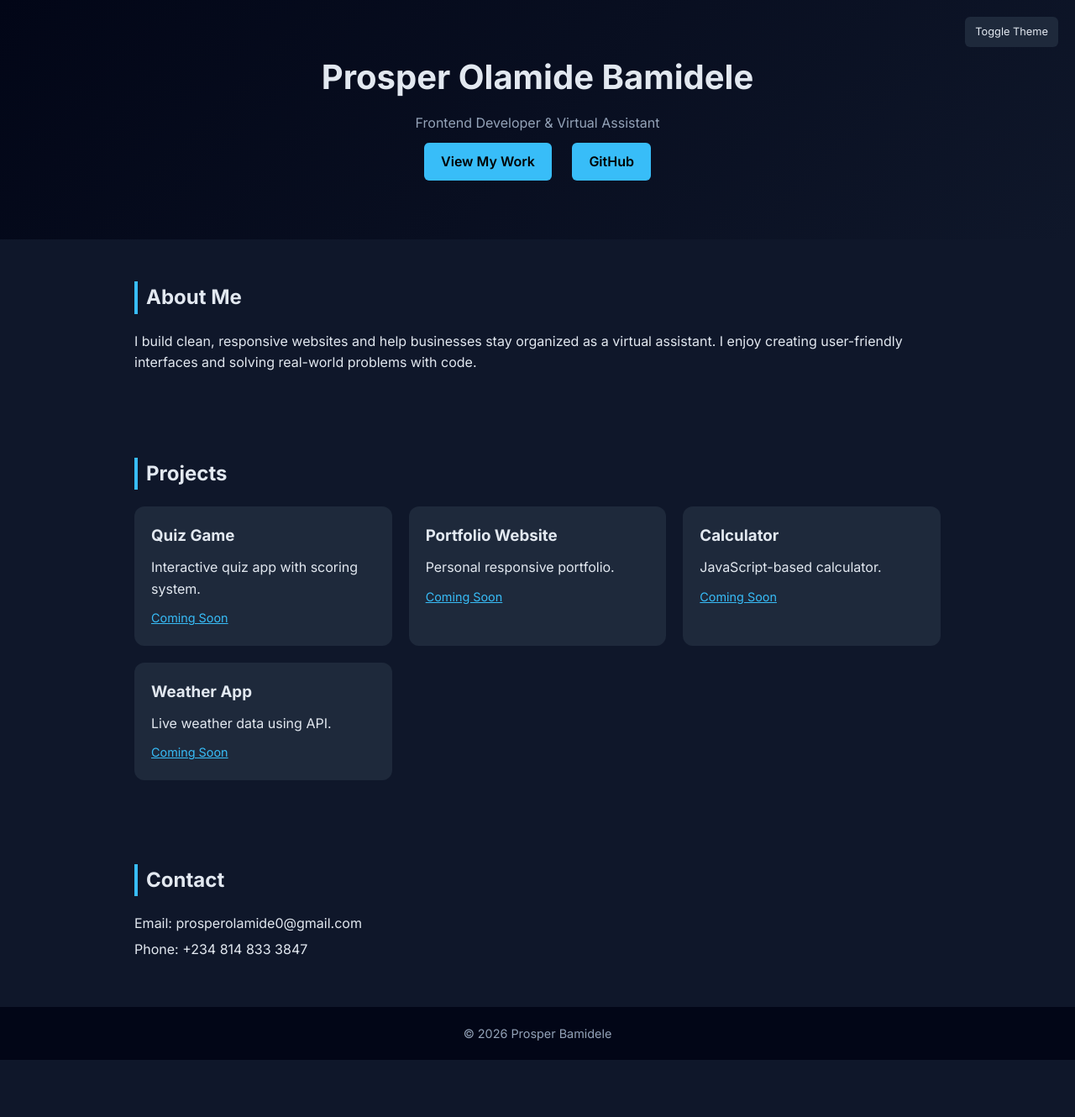
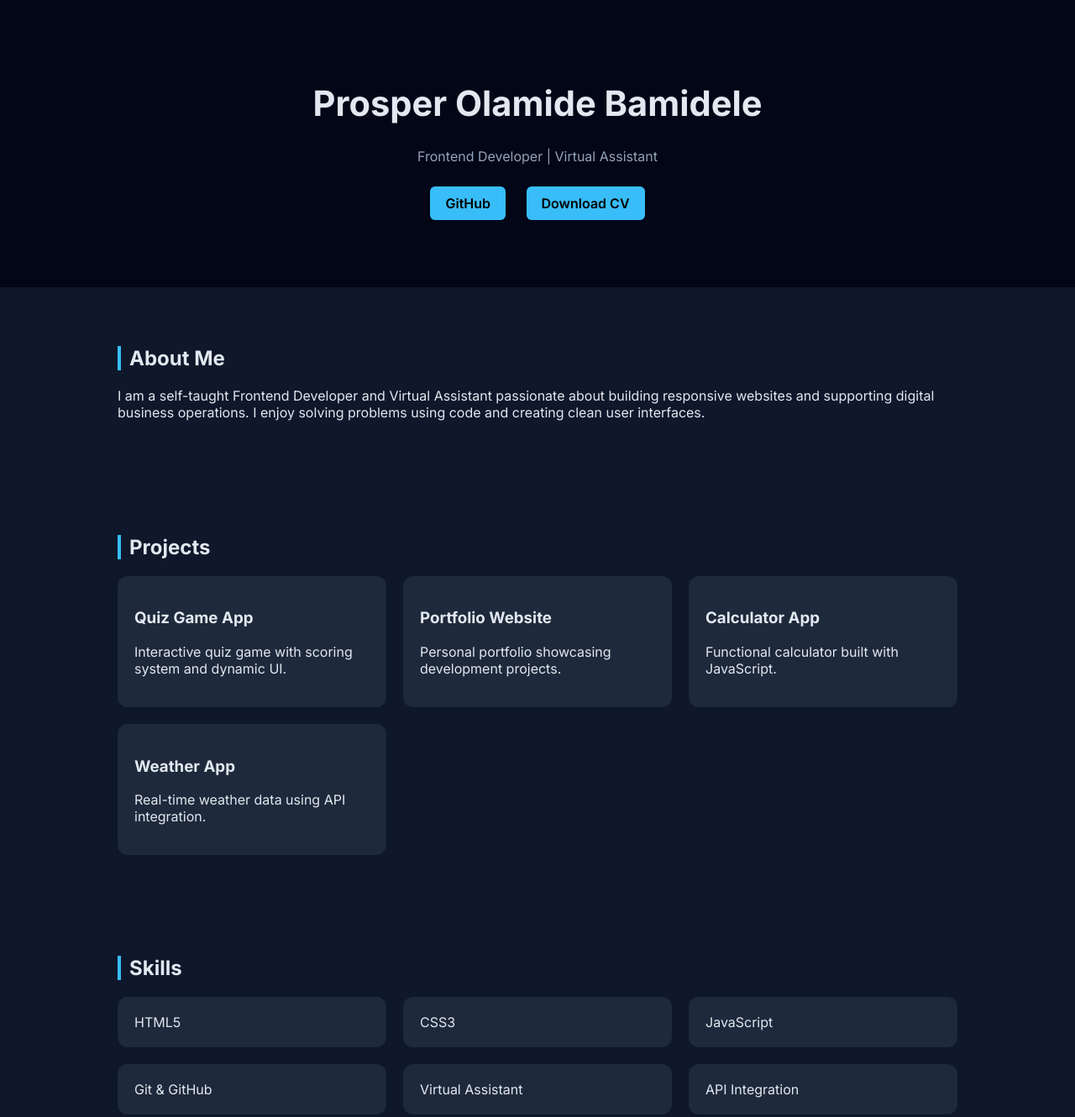
Before and after one commit to prosper-source/prosper-portfolio, a plain HTML site: page index.html in a window 1280 px wide. Shown: the top 1330 px of the page at 84% size. Before the commit the page ends 1262 px from the top, so only its background shows below. Drawn offline with Linux system fonts and the light colour scheme.

Commit message:
Add files via upload

```diff
--- a/index.html
+++ b/index.html
@@ -1,220 +1,153 @@
 <!DOCTYPE html>
 <html lang="en">
 <head>
-  <meta charset="UTF-8" />
-  <meta name="viewport" content="width=device-width, initial-scale=1.0"/>
+<meta charset="UTF-8">
+<meta name="viewport" content="width=device-width, initial-scale=1.0">
 <title>Prosper Bamidele | Frontend Developer</title>
 
 <link href="https://fonts.googleapis.com/css2?family=Inter:wght@300;400;600;700&display=swap" rel="stylesheet">
 
 <style>
-    :root {
-      --bg: #0f172a;
-      --card: #1e293b;
-      --text: #e2e8f0;
-      --accent: #38bdf8;
+:root{
+  --bg:#0f172a;
+  --card:#1e293b;
+  --accent:#38bdf8;
+  --text:#e2e8f0;
 }
 
-    * {
-      margin: 0;
-      padding: 0;
-      box-sizing: border-box;
+body{
+  margin:0;
+  font-family:Inter;
+  background:var(--bg);
+  color:var(--text);
 }
 
-    body {
-      font-family: 'Inter', sans-serif;
-      background: var(--bg);
-      color: var(--text);
-      line-height: 1.6;
+header{
+  text-align:center;
+  padding:70px 20px;
+  background:#020617;
 }
 
-    header {
-      text-align: center;
-      padding: 60px 20px;
-      background: linear-gradient(135deg, #020617, #0f172a);
-      animation: fadeIn 1s ease-in;
+header h1{font-size:2.6rem;}
+header p{color:#94a3b8;}
+
+.btn{
+  display:inline-block;
+  margin:10px;
+  padding:10px 18px;
+  background:var(--accent);
+  color:black;
+  border-radius:6px;
+  text-decoration:none;
+  font-weight:600;
 }
 
-    header h1 {
-      font-size: 2.5rem;
-      margin-bottom: 10px;
+section{
+  max-width:1000px;
+  margin:auto;
+  padding:50px 20px;
 }
 
-    header p {
-      color: #94a3b8;
+h2{
+  border-left:4px solid var(--accent);
+  padding-left:10px;
+  margin-bottom:20px;
 }
 
-    .btn {
-      display: inline-block;
-      margin: 10px;
-      padding: 10px 20px;
-      background: var(--accent);
-      color: black;
-      border-radius: 6px;
-      text-decoration: none;
-      font-weight: 600;
-      transition: transform 0.2s;
+.grid{
+  display:grid;
+  grid-template-columns:repeat(auto-fit,minmax(250px,1fr));
+  gap:20px;
 }
 
-    .btn:hover {
-      transform: scale(1.05);
+.card{
+  background:var(--card);
+  padding:20px;
+  border-radius:12px;
+  transition:0.3s;
 }
 
-    section {
-      max-width: 1000px;
-      margin: auto;
-      padding: 50px 20px;
-      animation: fadeUp 1s ease;
+.card:hover{
+  transform:translateY(-5px);
 }
 
-    h2 {
-      margin-bottom: 20px;
-      border-left: 4px solid var(--accent);
-      padding-left: 10px;
-    }
-
-    .projects {
-      display: grid;
-      grid-template-columns: repeat(auto-fit, minmax(250px, 1fr));
-      gap: 20px;
-    }
-
-    .card {
-      background: var(--card);
-      padding: 20px;
-      border-radius: 12px;
-      transition: transform 0.3s, box-shadow 0.3s;
-    }
-
-    .card:hover {
-      transform: translateY(-5px);
-      box-shadow: 0 10px 20px rgba(0,0,0,0.3);
-    }
-
-    .card h3 {
-      margin-bottom: 10px;
-    }
-
-    .card a {
-      display: inline-block;
-      margin-top: 10px;
-      color: var(--accent);
-      font-size: 0.9rem;
-    }
-
-    .contact p {
-      margin: 5px 0;
-    }
-
-    footer {
-      text-align: center;
-      padding: 20px;
-      background: #020617;
-      font-size: 0.9rem;
-      color: #94a3b8;
-    }
-
-    .toggle {
-      position: fixed;
-      top: 20px;
-      right: 20px;
-      cursor: pointer;
-      background: var(--card);
-      padding: 8px 12px;
-      border-radius: 6px;
-      font-size: 0.8rem;
-    }
-
-    @keyframes fadeIn {
-      from { opacity: 0; }
-      to { opacity: 1; }
-    }
-
-    @keyframes fadeUp {
-      from { opacity: 0; transform: translateY(20px); }
-      to { opacity: 1; transform: translateY(0); }
+footer{
+  text-align:center;
+  padding:20px;
+  background:#020617;
+  color:#94a3b8;
 }
 </style>
 </head>
 
 <body>
 
-<div class="toggle" onclick="toggleTheme()">Toggle Theme</div>
-
 <header>
 <h1>Prosper Olamide Bamidele</h1>
-  <p>Frontend Developer & Virtual Assistant</p>
+<p>Frontend Developer | Virtual Assistant</p>
 
-  <a href="#projects" class="btn">View My Work</a>
-  <a href="https://github.com/prosper-source" class="btn">GitHub</a>
+<a class="btn" href="https://github.com/prosper-source">GitHub</a>
+<a class="btn" href="#">Download CV</a>
 </header>
 
 <section>
 <h2>About Me</h2>
 <p>
-    I build clean, responsive websites and help businesses stay organized as a virtual assistant.
-    I enjoy creating user-friendly interfaces and solving real-world problems with code.
+I am a self-taught Frontend Developer and Virtual Assistant passionate about building responsive websites and supporting digital business operations.
+I enjoy solving problems using code and creating clean user interfaces.
 </p>
 </section>
 
-<section id="projects">
+<section>
 <h2>Projects</h2>
 
-  <div class="projects">
+<div class="grid">
 
 <div class="card">
-      <h3>Quiz Game</h3>
-      <p>Interactive quiz app with scoring system.</p>
-      <a href="#">Coming Soon</a>
+<h3>Quiz Game App</h3>
+<p>Interactive quiz game with scoring system and dynamic UI.</p>
 </div>
 
 <div class="card">
 <h3>Portfolio Website</h3>
-      <p>Personal responsive portfolio.</p>
-      <a href="#">Coming Soon</a>
+<p>Personal portfolio showcasing development projects.</p>
 </div>
 
 <div class="card">
-      <h3>Calculator</h3>
-      <p>JavaScript-based calculator.</p>
-      <a href="#">Coming Soon</a>
+<h3>Calculator App</h3>
+<p>Functional calculator built with JavaScript.</p>
 </div>
 
 <div class="card">
 <h3>Weather App</h3>
-      <p>Live weather data using API.</p>
-      <a href="#">Coming Soon</a>
+<p>Real-time weather data using API integration.</p>
 </div>
 
 </div>
 </section>
 
-<section class="contact">
+<section>
+<h2>Skills</h2>
+
+<div class="grid">
+<div class="card">HTML5</div>
+<div class="card">CSS3</div>
+<div class="card">JavaScript</div>
+<div class="card">Git & GitHub</div>
+<div class="card">Virtual Assistant</div>
+<div class="card">API Integration</div>
+</div>
+</section>
+
+<section>
 <h2>Contact</h2>
 <p>Email: prosperolamide0@gmail.com</p>
 <p>Phone: +234 814 833 3847</p>
 </section>
 
 <footer>
-  <p>© 2026 Prosper Bamidele</p>
+© 2026 Prosper Bamidele
 </footer>
-
-<script>
-  function toggleTheme() {
-    const root = document.documentElement;
-    const isLight = root.style.getPropertyValue('--bg') === '#ffffff';
-
-    if (isLight) {
-      root.style.setProperty('--bg', '#0f172a');
-      root.style.setProperty('--card', '#1e293b');
-      root.style.setProperty('--text', '#e2e8f0');
-    } else {
-      root.style.setProperty('--bg', '#ffffff');
-      root.style.setProperty('--card', '#f1f5f9');
-      root.style.setProperty('--text', '#0f172a');
-    }
-  }
-</script>
 
 </body>
 </html>
```
Lines whose indentation alone changed are shown as unchanged.
